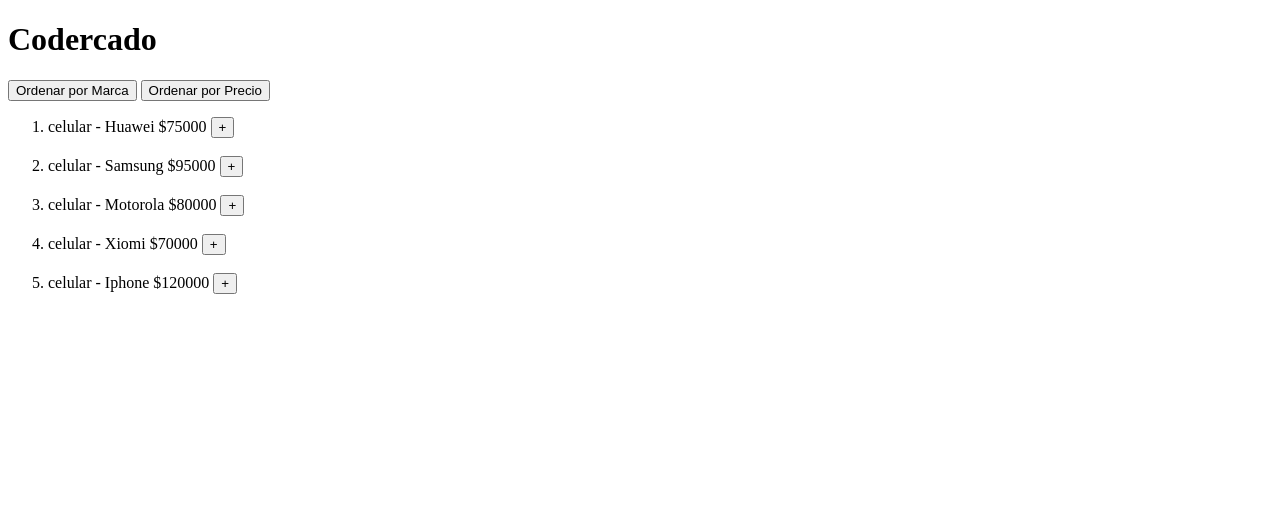
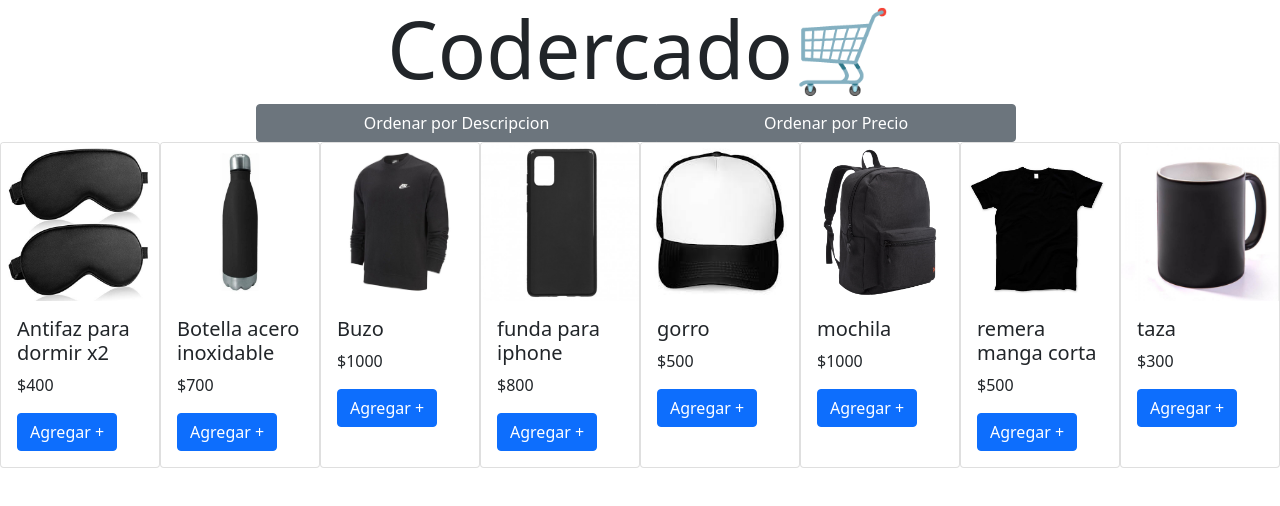
Before and after one commit to BogadoJonathan/Codercado, a plain HTML site: page index.html in a window 1280 px wide. Drawn offline with nearby package versions, Linux system fonts and the light colour scheme.

Commit message:
desafio complementario de eventos

```diff
--- a/index.html
+++ b/index.html
@@ -4,15 +4,21 @@
     <meta charset="UTF-8">
     <meta http-equiv="X-UA-Compatible" content="IE=edge">
     <meta name="viewport" content="width=device-width, initial-scale=1.0">
-
+    <link href="https://cdn.jsdelivr.net/npm/bootstrap@5.1.3/dist/css/bootstrap.min.css" rel="stylesheet" integrity="sha384-1BmE4kWBq78iYhFldvKuhfTAU6auU8tT94WrHftjDbrCEXSU1oBoqyl2QvZ6jIW3" crossorigin="anonymous">
+    <link rel="stylesheet" href="style.css">
     <title>Carrito de compras</title>
 </head>
 <body>
-    <h1 id="titulo">Codercado</h1>
-    <button id="ordenMarca">Ordenar por Marca</button>
-    <button id="ordenPrecio">Ordenar por Precio</button>
-    <ol id="listProductos">
-    </ol>
+    <h1 id="titulo" class="display-1">Codercado🛒</h1>
+    <div id="cajaBotones" class="btn-group me-2" role="group" aria-label="Second group">
+        <button type="button" class="btn btn-secondary" id="ordenDescripcion">Ordenar por Descripcion</button>
+        <button type="button" class="btn btn-secondary" id="ordenPrecio">Ordenar por Precio</button>
+    </div>
+    <div id="listProductos">
+    </div>
+
+    <div id="listCarrito"></div>
+
 
     <script src="main.js"></script>
 </body>
--- a/main.js
+++ b/main.js
@@ -1,18 +1,17 @@
 //OBJETOS
 class Producto{
-    constructor(id,marca, precio, tipo){
+    constructor(id,descripcion, precio, image){
         this.id = id;
-        this.marca = marca;
+        this.descripcion = descripcion;
         this.precio = precio;
-        this.tipo = tipo;
+        this.image = image;
     }
 
     imprimir(){
-        return `${this.tipo} - ${this.marca} $${this.precio}`;
+        return `${this.descripcion} $${this.precio}`;
     }
 
     sumarAlCarrito(){
-        alert(`$${this.precio} fueron sumados a tu carrito`)
         total+=this.precio
     }
 }
@@ -20,36 +19,71 @@
 //VARIABLES
 let total = 0
 const productos = []
-productos.push(new Producto(1,"Huawei",75000,"celular"));
-productos.push(new Producto(2,"Samsung",95000,"celular"));
-productos.push(new Producto(3,"Motorola",80000,"celular"));
-productos.push(new Producto(4,"Xiomi",70000,"celular"));
-productos.push(new Producto(5,"Iphone",120000,"celular"));
+productos.push(new Producto(1,"Antifaz para dormir x2",400,"antifaz.jpg"));
+productos.push(new Producto(2,"Botella acero inoxidable",700,"botella.jpg"));
+productos.push(new Producto(3,"Buzo",1000,"buzo.jpg"));
+productos.push(new Producto(4,"funda para iphone",800,"funda.jpg"));
+productos.push(new Producto(5,"gorro",500,"gorro.jpeg"));
+productos.push(new Producto(6,"mochila",1000,"mochila.jpg"));
+productos.push(new Producto(7,"remera manga corta",500,"remera.jpg"));
+productos.push(new Producto(8,"taza",300,"taza.jpg"));
 
+
+let listProductos = document.getElementById("listProductos")
+let listCarrito = document.getElementById("listCarrito")
+
+const carrito = []
 let opcion = 0
 let continuar = true
 
 //IMPRIMIR PRODUCTOS EN EL DOM
 function imprimirEnDOM(){
-
-    let listProductos = document.getElementById("listProductos")
-    //listProductos.removeChild()
     listProductos.innerHTML=``
-    productos.forEach(productosArray =>{
+    productos.forEach((productosArray) =>{
 
         listProductos.innerHTML+=`
-        <li class="itemProductos">${productosArray.imprimir()} <button id="btnItem">+</button></li><br>
+        <div class="card" style="width: 18rem;">
+            <img src="img/${productosArray.image}" class="card-img-top" alt="...">
+            <div class="card-body">
+                <h5 class="card-title">${productosArray.descripcion}</h5>
+                <p class="card-text">$${productosArray.precio}</p>
+                <a href="#" id="boton${productosArray.id}" class="btn btn-primary">Agregar +</a>
+            </div>
+        </div>
         `
     })
+
+    productos.forEach((productosArray,indice) =>{
+        document.getElementById(`boton${productosArray.id}`).addEventListener('click',()=>{
+            carrito.push(productos[indice])
+            imprimirCarrito()
+        })
+    })
+
 }
 
-let btnMarca =  document.getElementById("ordenMarca")
+function imprimirCarrito(){
+    listCarrito.innerHTML=``
+    listCarrito.innerHTML=`<ul class="list-group">`
+    carrito.forEach((carritoArray)=>{
+        listCarrito.innerHTML+=`
+        <li class="list-group-item">${carritoArray.imprimir()}</li>
+        `
+        carritoArray.sumarAlCarrito()
+    })
+    listCarrito.innerHTML+=`
+    </ul>
+    <h2>Tu total es: $${total}</h2>
+    `
+}
+
+let btnDescripcion =  document.getElementById("ordenDescripcion")
 let btnPrecio =  document.getElementById("ordenPrecio")
 
 imprimirEnDOM()
 
-btnMarca.addEventListener('click',()=>{
-    ordenarPorMarca()
+btnDescripcion.addEventListener('click',()=>{
+    ordenarPorDescripcion()
     imprimirEnDOM()
 })
 
@@ -59,31 +93,16 @@
 })
 
 
-// boton.addEventListener('clic',() =>{
-//     //codigo
-// })
-
-// boton.onclic = () =>{
-//     //codigo
-// }
-
-// for(var i=0; i < productos.length;i++){
-//     let item = document.createElement("li")
-//     item.id=`${productos[i].marca}`
-//     item.className = "itemProductos"
-//     item.innerText += `${productos[i].imprimir()}`
-//     listProductos.appendChild(item)
-// }
 
 function resultado(){
     alert(`El total de sus productos es ${total}`)
 }
 
-function ordenarPorMarca(){
+function ordenarPorDescripcion(){
     productos.sort((o1,o2) =>{
-        if(o1.marca < o2.marca){
+        if(o1.descripcion < o2.descripcion){
             return -1;
-        }else if(o1.marca > o2.marca){
+        }else if(o1.descripcion > o2.descripcion){
             return 1;
         } else {
             return 0;
@@ -103,11 +122,14 @@
     });
 }
 
+
+
+
 // do{
 //     opcion = parseInt(prompt(`
 //     Ingresa los productos que deseas llevar:
 //     6: Ordenar por precio
-//     7: Ordenar por marca`))
+//     7: Ordenar por descripcion`))
 
 //     if(opcion<1 || opcion>7){
 //         alert("Debe ingresar un numero valido")
@@ -134,7 +156,7 @@
 //             ordenarPorPrecio();
 //             continue;
 //         case 7:
-//             ordenarPorMarca();
+//             ordenarPordescripcion();
 //             continue;
 
 //     }
--- /dev/null
+++ b/style.css
@@ -0,0 +1,25 @@
+* {
+    margin: 0;
+    padding: 0;
+    box-sizing: border-box;
+    }
+
+    #listProductos{
+        display: flex;
+        justify-content: center;
+    }
+
+    #cajaBotones{
+        display: flex;
+        justify-content: center;
+        padding: 0 20% 0 20%;
+    }
+
+    #titulo{
+        display: flex;
+        justify-content: center;
+    }
+
+    #listCarrito{
+        padding: 0 20% 0 20%;
+    }
```
Also changed, not shown: img/antifaz.jpg (added), img/botella.jpg (added), img/buzo.jpg (added), img/funda.jpg (added), img/gorro.jpeg (added), img/mochila.jpg (added), img/remera.jpg (added), img/taza.jpg (added).
